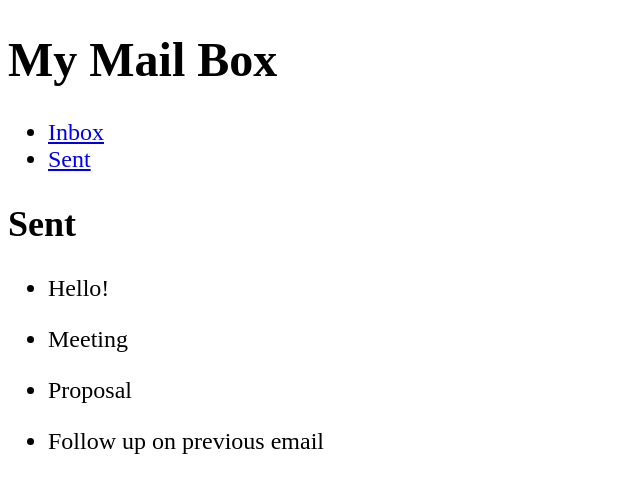
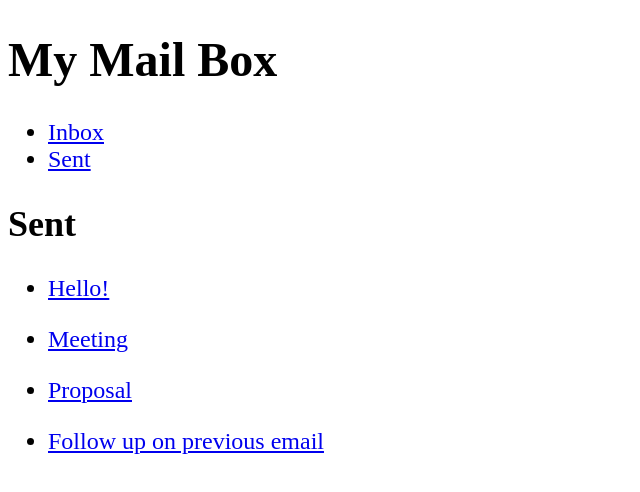
Before and after one commit to sharath-io/email-app, a React (Create React App) app: page /sent in a window 1280 px wide. Shown: the top 492 px of the page, without its empty margins (0-640 px from the left). Built offline with nearby package versions, Linux system fonts and the light colour scheme.

Commit message:
added email Detail page and done routing

```diff
--- a/src/App.js
+++ b/src/App.js
@@ -1,5 +1,5 @@
 import {Routes,Route} from 'react-router-dom';
-import {Inbox,Sent} from './pages/index';
+import {Inbox,Sent,EmailDetails} from './pages/index';
 import {Header} from './components/Header';
 import './App.css';
 
@@ -10,6 +10,7 @@ function App() {
       <Routes>
         <Route path='/inbox' element={<Inbox/>}/>
         <Route path='/sent' element={<Sent/>}/>
+        <Route path='/emailDetails/:mailDetailId' element={<EmailDetails/>}/>
       </Routes>
     </div>
   );
--- a/src/index.js
+++ b/src/index.js
@@ -13,7 +13,6 @@ root.render(
       <EmailProvider>
         <App />
       </EmailProvider>
-
     </Router>
   </React.StrictMode>
 );
--- /dev/null
+++ b/src/pages/emailDetails.js
@@ -0,0 +1,21 @@
+import { useContext } from "react";
+import { useParams } from "react-router-dom";
+import { EmailContext } from "../contexts/emailContext";
+
+export function EmailDetails(){
+    const {mailDetailId} = useParams();
+    const {emailData: {mails, sentMails}} = useContext(EmailContext);
+
+    const clickedMail = sentMails?.find(mail => mail.id === Number(mailDetailId));
+    const displayMail = mails?.find(mail => mail.subject === clickedMail.subject.slice(4));
+
+
+    return (
+        <div>
+           <h1>Email Details of {mailDetailId}</h1>
+           <p>from : {displayMail.sender}</p>
+           <p>Message : {displayMail.message}</p>
+
+        </div>
+    )
+}
--- a/src/pages/index.js
+++ b/src/pages/index.js
@@ -1,4 +1,5 @@
 import {Inbox} from './inbox';
 import {Sent} from './sent';
+import { EmailDetails } from './emailDetails';
 
-export {Inbox,Sent};
+export {Inbox,Sent,EmailDetails};
--- a/src/pages/sent.js
+++ b/src/pages/sent.js
@@ -1,4 +1,6 @@
 import { useContext } from "react";
+import {NavLink} from 'react-router-dom';
+
 import {EmailContext} from '../index';
 export function Sent(){
     const {emailData:{sentMails}} = useContext(EmailContext);
@@ -7,7 +9,9 @@ export function Sent(){
             <h2>Sent </h2>
             <ul>
                 {
-                    sentMails.map(({id,subject})=> <li><p>{subject.slice(3)}</p></li>)
+                    sentMails.map(({id,subject})=> <li key={id}>
+                        <NavLink to={`/emailDetails/${id}`}><p>{subject.slice(3)}</p></NavLink>
+                        </li>)
                 }
             </ul>
         </div>
```
